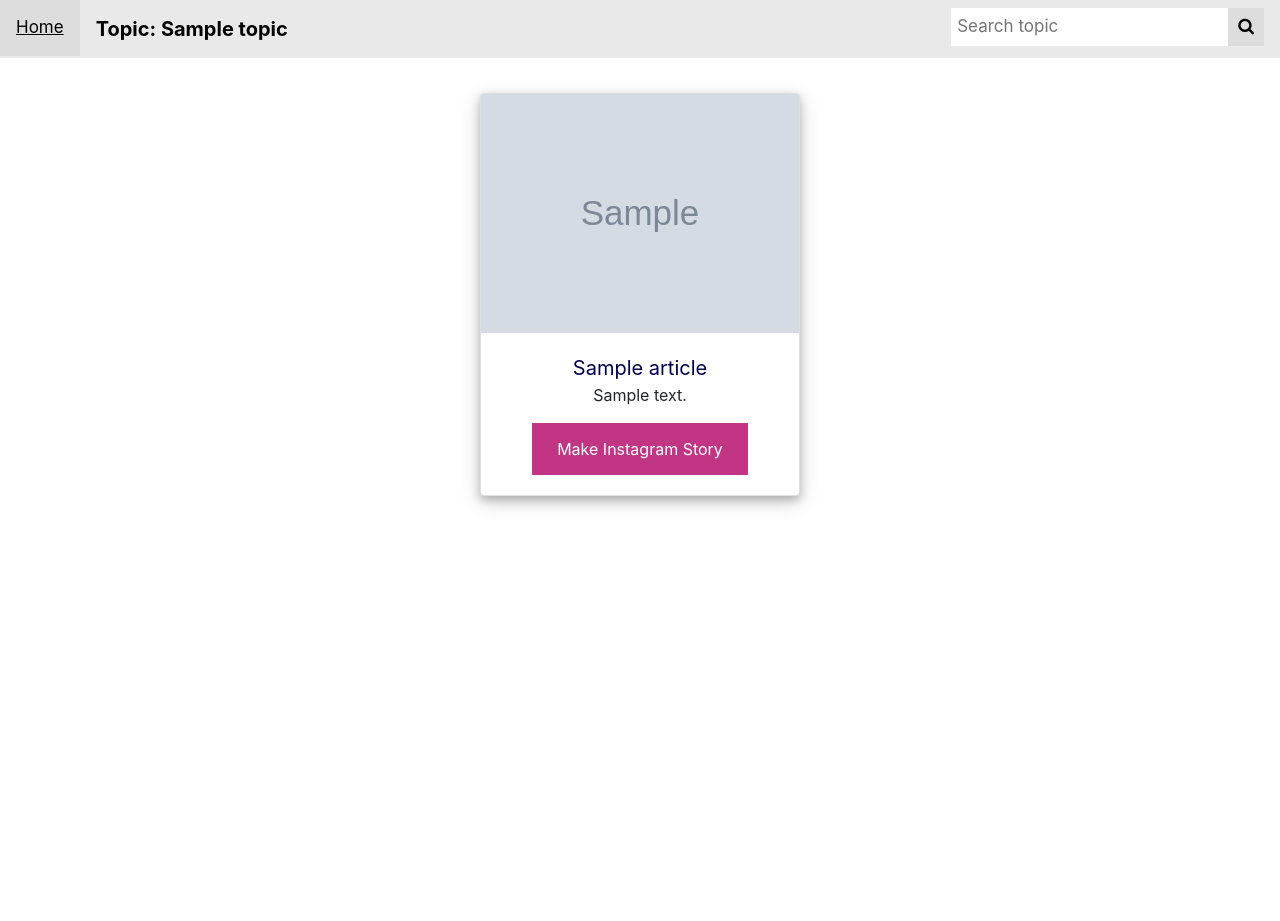
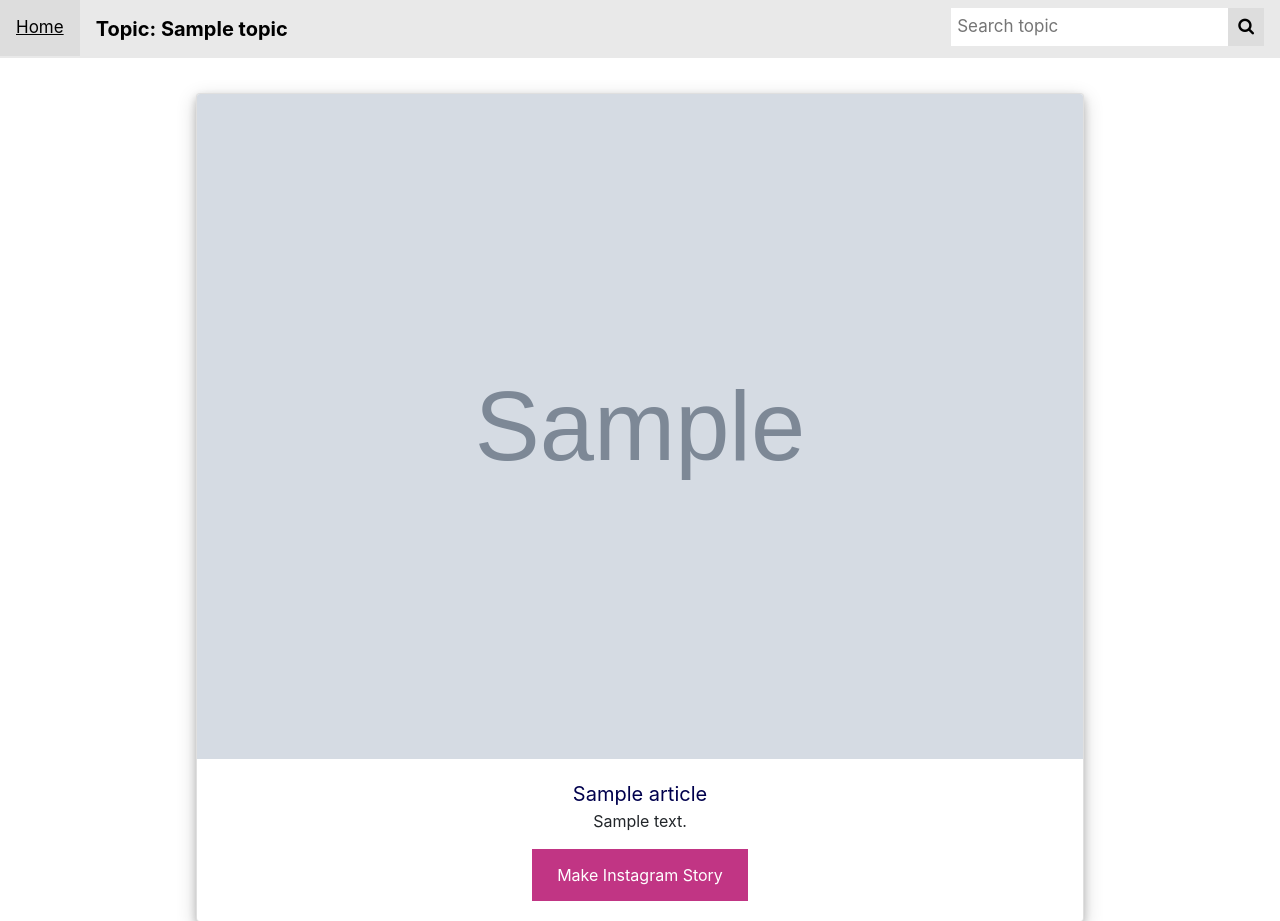
Before and after one commit to PablooogiN/Story2Instagram, a Flask app: template templates/articles.html in a window 1280 px wide. Shown: the top 921 px of the page. Before the commit the page ends 508 px from the top, so only its background shows below. Run offline with Flask 2, Linux system fonts and the light colour scheme; the template is opened without the code that fills it: most values are stand-ins (such as "Sample title", 1, 10 or a date in 2020); grey boxes marked "Sample" are stand-in pictures.

Commit message:
fixed card padding and deleting old files

```diff
--- a/templates/articles.html
+++ b/templates/articles.html
@@ -18,7 +18,7 @@
     <div class="container">
         <div class="row">
             <div class="col">
-                <div class="card" style="width: 25vw">
+                <div class="card">
                     <img class="card-img-top" src="{{article.urlToImage}}" alt="{{article.title}}">
                     <div class="card-body">
                         <a class = "title" href="{{article.url}}" target="_blank">{{article.title}}</a>
--- a/topicToStory.py
+++ b/topicToStory.py
@@ -59,7 +59,7 @@ def createImage(topic, loc):
     draw.text((100, 1500), "\n".join(textwrap.wrap(d, width=50)), fill='black', font=arialFontsM)
     # # draw.text((0, 1600), backCaption, fill='black', font=arialFontsM)
 
-    new_name = "topic2instagram" + str(time.time()) + ".png"
+    new_name = "topic2instagram_" + str(time.time()) + ".png"
 
     for filename in os.listdir('static/'):
         if filename.startswith('topic2instagram_'):  # not to remove other images
```
